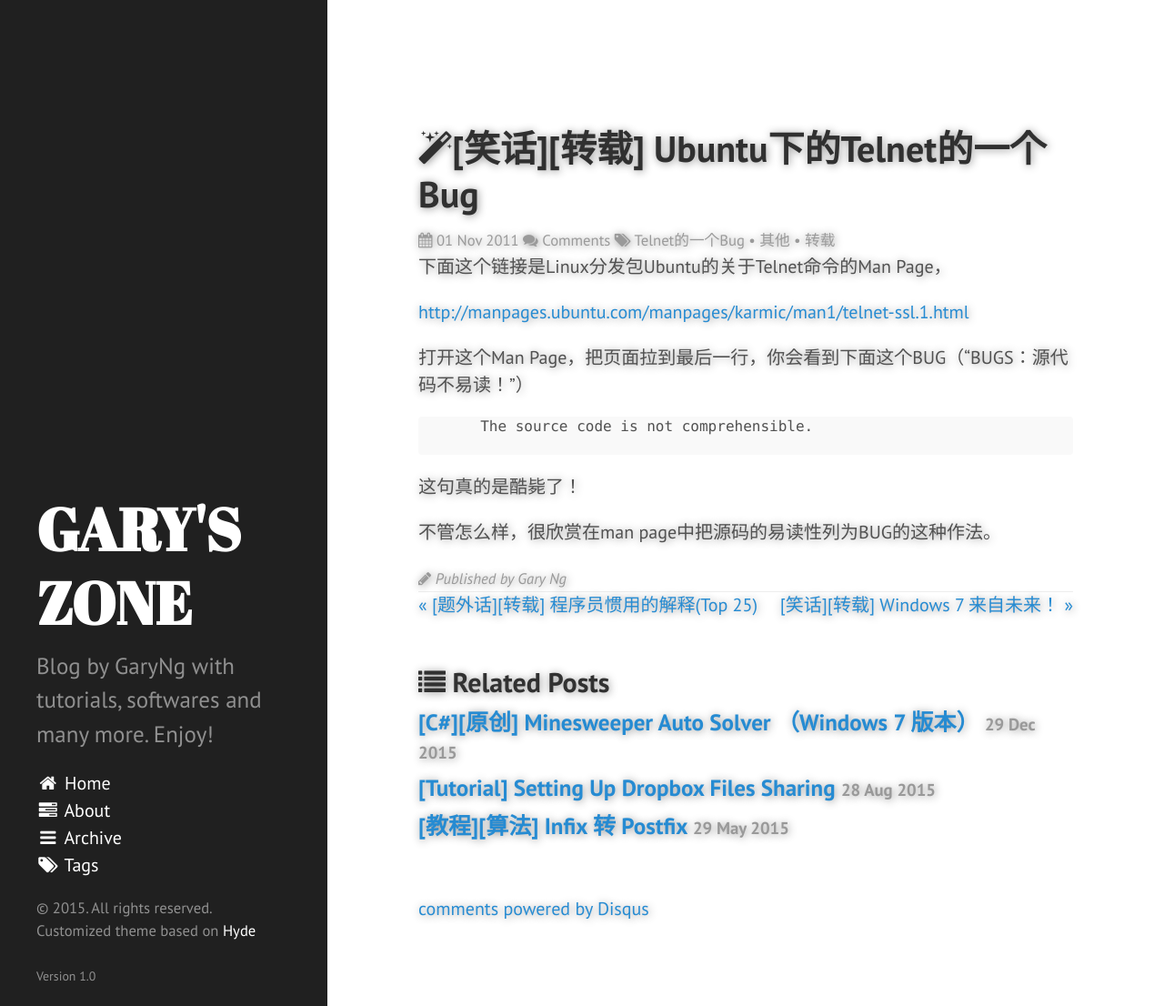
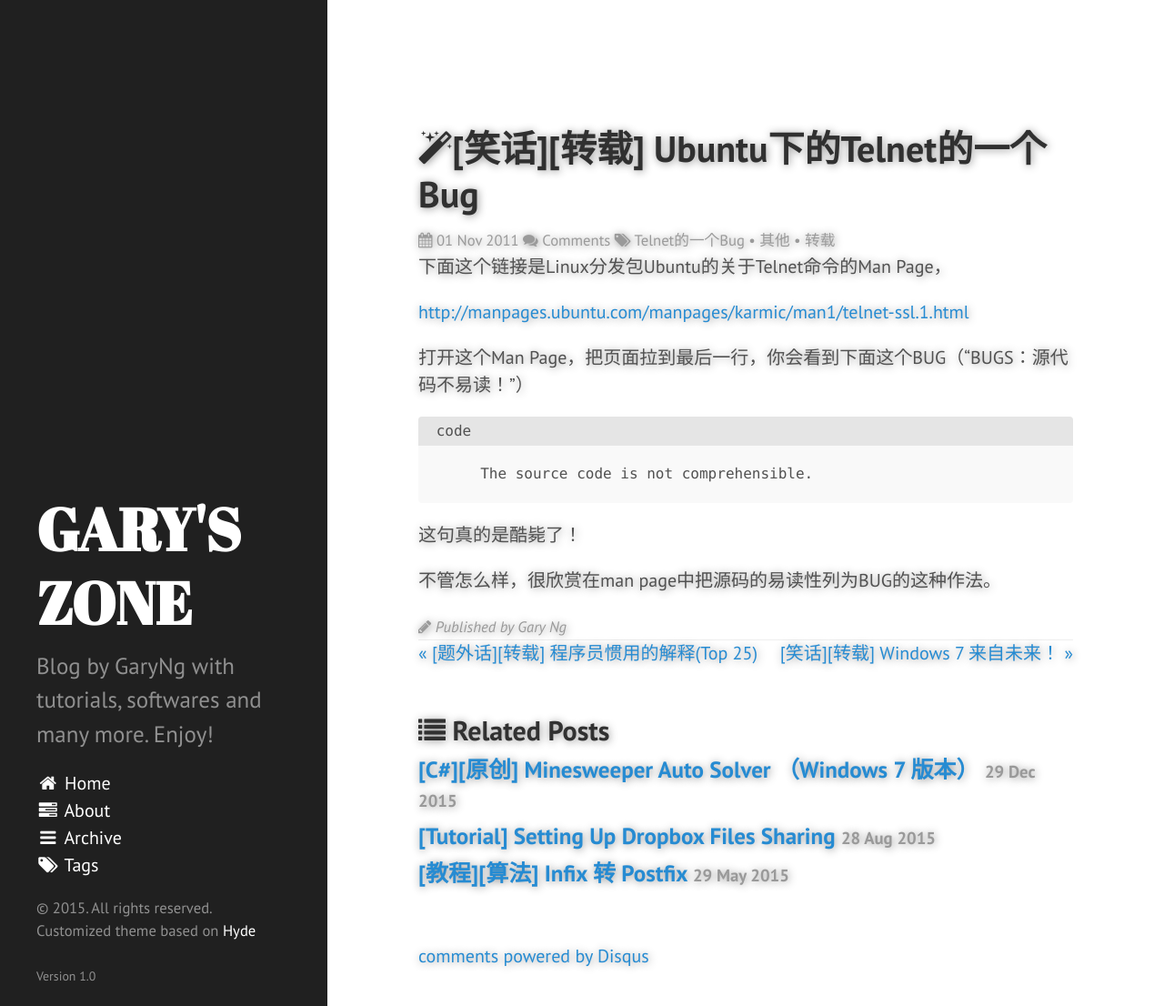
Before and after one commit to garyng/blog, a Jekyll site: the page built from _posts/2011-11-01-ubuntutelnetbug.md, in a window 1280 px wide and 1106 px high. Shown: the whole window at 91% size. Built offline with Jekyll 4.4.1, drawn with Linux system fonts in a browser that asks for light colours; Markdown is read by kramdown in place of the engine named in the settings; comment, search, counter and statistics services are not loaded.

Commit message:
* Edit custom.css : Add code snippet header

```diff
--- a/assets/css/custom.css
+++ b/assets/css/custom.css
@@ -121,9 +121,21 @@ info {
 
 /*
  * Disable text-shadow in code highlighting
- *
+ * Set word wrap to normal to show scroll bar
  */
 code {
   text-shadow: none;
   word-wrap: normal;
 }
+
+/*
+ * Add code block header (show the languange of the code snippet)
+ *
+ */
+pre code:before{
+  content: attr(data-lang) " code";
+  display: block;
+  background-color: #e5e5e5;
+  margin: 0 -1rem 1rem -1rem;
+  padding: .25rem .5rem;
+}
```
